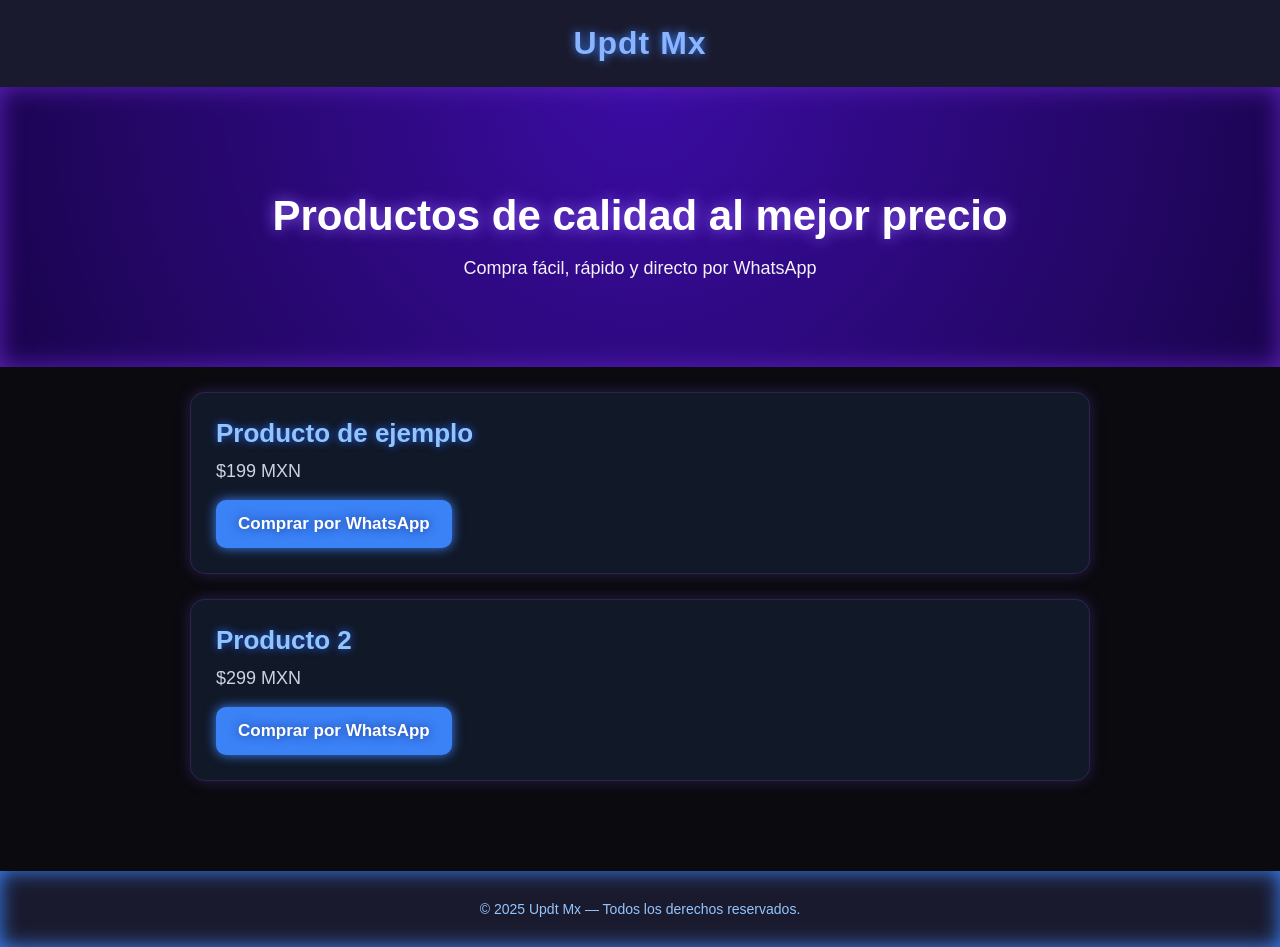
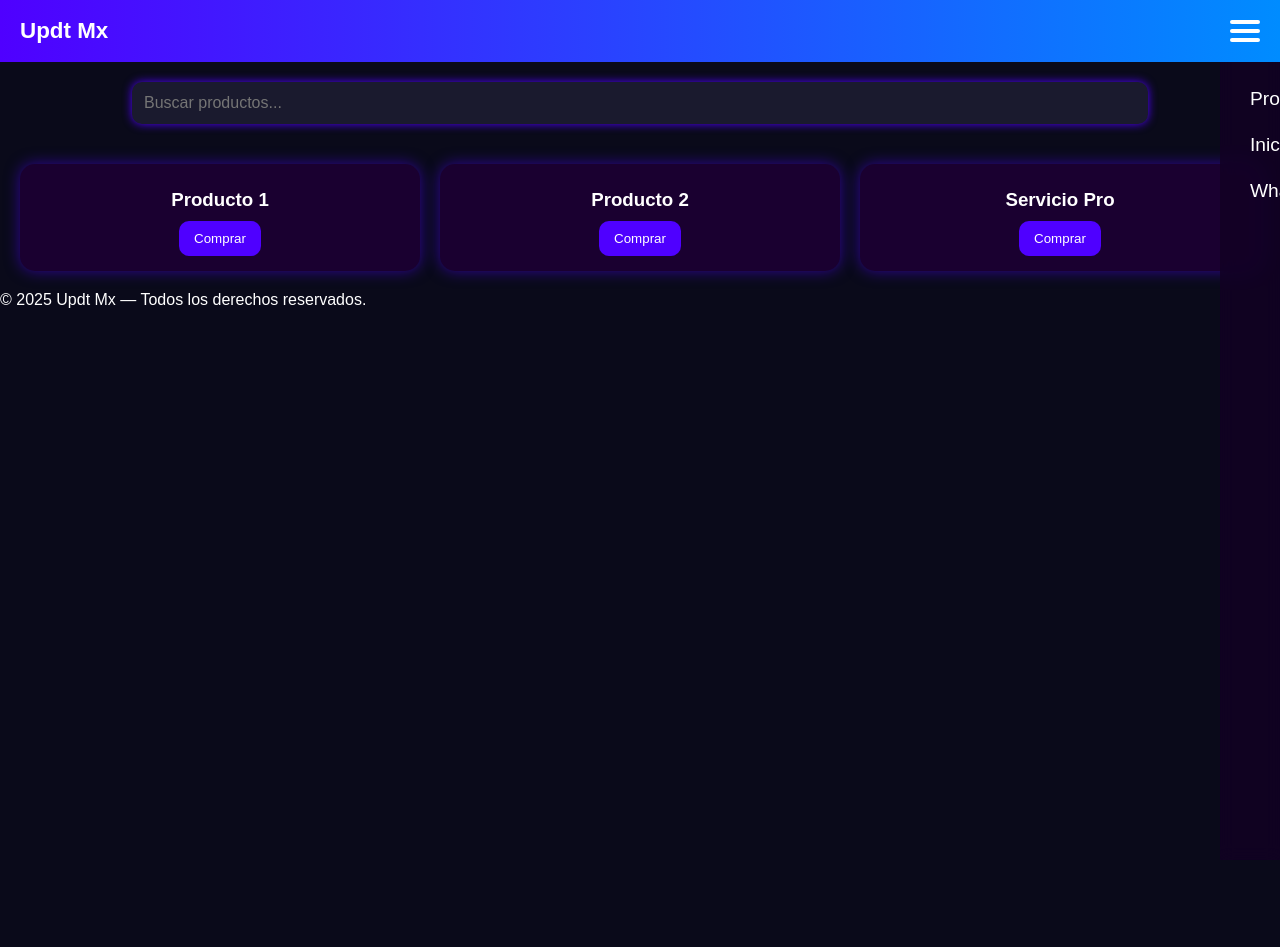
Before and after one commit to JesusM1206/UpdtMx, a plain HTML site: page index.html in a window 1280 px wide. After the commit the page ends 800 px from the top, so only its background shows below. Drawn offline with Linux system fonts and the light colour scheme.

Commit message:
Update index.html

```diff
--- a/index.html
+++ b/index.html
@@ -6,111 +6,202 @@
     <style>
         body {
             margin: 0;
-            padding: 0;
             font-family: Arial, sans-serif;
-            background: #0a0a0f;
-            color: #e5e7eb;
-        }header {
-        background: #1a1a2e;
-        color: #8ab4ff;
-        padding: 25px 20px;
-        text-align: center;
-        font-size: 32px;
-        font-weight: bold;
-        letter-spacing: 1px;
-        text-shadow: 0 0 10px #3b82f6;
+            background: #0a0a1a;
+            color: white;
+        }/* Barra superior */
+    header {
+        display: flex;
+        justify-content: space-between;
+        align-items: center;
+        padding: 15px 20px;
+        background: linear-gradient(90deg, #4f00ff, #008cff);
+        position: sticky;
+        top: 0;
+        z-index: 1000;
     }
 
-    .hero {
-        background: radial-gradient(circle at top, #3b0ca3, #1a044d);
-        color: white;
-        padding: 70px 20px;
-        text-align: center;
-        box-shadow: 0 0 25px #5b21b6 inset;
-    }
-    .hero h1 {
-        font-size: 42px;
-        margin-bottom: 10px;
-        text-shadow: 0 0 15px #8b5cf6;
-    }
-    .hero p {
-        font-size: 18px;
-        opacity: 0.95;
+    .logo {
+        font-size: 1.4rem;
+        font-weight: bold;
     }
 
-    .contenedor {
-        max-width: 900px;
-        margin: auto;
-        padding: 25px;
+    /* Menú hamburguesa */
+    .hamburger {
+        width: 30px;
+        cursor: pointer;
+    }
+    .hamburger div {
+        height: 4px;
+        background: white;
+        margin: 5px 0;
+        border-radius: 5px;
+        transition: 0.3s;
     }
 
-    .producto {
-        background: #111827;
+    /* Menú desplegable */
+    #menu {
+        position: fixed;
+        top: 0;
+        right: -250px;
+        width: 250px;
+        height: 100%;
+        background: #120023cc;
+        backdrop-filter: blur(8px);
+        padding: 30px;
+        transition: 0.3s;
+    }
+    #menu a {
+        display: block;
+        color: white;
+        text-decoration: none;
+        padding: 12px 0;
+        font-size: 1.2rem;
+    }
+
+    #menu.open {
+        right: 0;
+    }
+
+    /* Buscador */
+    .search-container {
+        padding: 20px;
+        text-align: center;
+    }
+
+    .search-container input {
+        width: 80%;
+        padding: 12px;
+        border-radius: 10px;
+        border: none;
+        outline: none;
+        background: #1a1a2e;
+        color: white;
+        font-size: 1rem;
+        box-shadow: 0 0 10px #4f00ff;
+    }
+
+    /* Productos */
+    .products {
+        display: grid;
+        grid-template-columns: repeat(auto-fit, minmax(200px, 1fr));
+        gap: 20px;
+        padding: 20px;
+    }
+
+    .product {
+        background: #1a0030;
+        padding: 15px;
+        border-radius: 15px;
+        text-align: center;
+        box-shadow: 0 0 15px #4f00ff88;
+    }
+
+    .product h3 {
+        margin: 10px 0;
+    }
+
+    .product button {
+        padding: 10px 15px;
+        background: #4f00ff;
+        border: none;
+        border-radius: 10px;
+        color: white;
+        cursor: pointer;
+    }
+
+    /* Login */
+    .login-container {
+        max-width: 350px;
+        margin: 50px auto;
+        background: #140028;
         padding: 25px;
         border-radius: 15px;
-        box-shadow: 0 0 15px rgba(139, 92, 246, 0.25);
-        margin-bottom: 25px;
-        transition: 0.25s ease;
-        border: 1px solid rgba(139, 92, 246, 0.2);
+        box-shadow: 0 0 20px #6800ff;
     }
-    .producto:hover {
-        transform: translateY(-5px);
-        box-shadow: 0 0 25px rgba(96, 165, 250, 0.45);
+    .login-container h2 {
+        text-align: center;
     }
-    .producto h2 {
-        margin: 0 0 12px;
-        font-size: 26px;
-        color: #93c5fd;
-        text-shadow: 0 0 8px #2563eb;
+    .login-container input {
+        width: 100%;
+        padding: 12px;
+        margin: 10px 0;
+        border: none;
+        border-radius: 10px;
+        background: #1a1a2e;
+        color: white;
+        box-shadow: 0 0 8px #4f00ff;
     }
-    .producto p {
-        margin: 0 0 18px;
-        font-size: 18px;
-        color: #cbd5e1;
+    .login-container button {
+        width: 100%;
+        padding: 12px;
+        background: #4f00ff;
+        border: none;
+        border-radius: 10px;
+        margin-top: 10px;
+        cursor: pointer;
+        color: white;
     }
 
-    .btn {
-        display: inline-block;
-        background: #3b82f6;
-        color: white;
-        padding: 14px 22px;
-        border-radius: 10px;
-        text-decoration: none;
-        font-weight: bold;
-        font-size: 17px;
-        text-shadow: 0 0 10px #1e3a8a;
-        box-shadow: 0 0 12px #3b82f6;
-    }
-    .btn:hover {
-        background: #2563eb;
-        box-shadow: 0 0 20px #60a5fa;
-    }
-
-    footer {
-        text-align: center;
-        padding: 30px;
-        margin-top: 40px;
-        background: #1a1a2e;
-        color: #93c5fd;
-        font-size: 14px;
-        box-shadow: 0 0 20px #3b82f6 inset;
-    }
 </style>
 
 </head>
-<body><header>Updt Mx</header><section class="hero">
-    <h1>Productos de calidad al mejor precio</h1>
-    <p>Compra fácil, rápido y directo por WhatsApp</p>
-</section><div class="contenedor">
-    <div class="producto">
-        <h2>Producto de ejemplo</h2>
-        <p>$199 MXN</p>
-        <a class="btn" href="https://wa.me/5216183818899?text=Hola,%20quiero%20el%20producto%20de%20ejemplo">Comprar por WhatsApp</a>
-    </div><div class="producto">
-    <h2>Producto 2</h2>
-    <p>$299 MXN</p>
-    <a class="btn" href="https://wa.me/5216183818899?text=Hola,%20quiero%20el%20producto%202">Comprar por WhatsApp</a>
+<body>
+    <header>
+        <div class="logo">Updt Mx</div><div class="hamburger" onclick="toggleMenu()">
+        <div></div>
+        <div></div>
+        <div></div>
+    </div>
+</header>
+
+<!-- Menú -->
+<div id="menu">
+    <a href="index.html">Inicio</a>
+    <a href="#productos">Productos</a>
+    <a href="login.html">Iniciar sesión</a>
+    <a href="https://wa.me/5216183818899" target="_blank">WhatsApp</a>
 </div>
+
+<!-- Buscador -->
+<div class="search-container">
+    <input type="text" id="search" placeholder="Buscar productos..." onkeyup="buscar()" />
+</div>
+
+<!-- Productos -->
+<div class="products" id="productos">
+    <div class="product" data-name="Producto 1">
+        <h3>Producto 1</h3>
+        <button>Comprar</button>
+    </div>
+    <div class="product" data-name="Producto 2">
+        <h3>Producto 2</h3>
+        <button>Comprar</button>
+    </div>
+    <div class="product" data-name="Servicio Pro">
+        <h3>Servicio Pro</h3>
+        <button>Comprar</button>
+    </div>
+</div>
+
+<script>
+    function toggleMenu() {
+        document.getElementById("menu").classList.toggle("open");
+    }
+
+    function buscar() {
+        const filtro = document.getElementById("search").value.toLowerCase();
+        const productos = document.querySelectorAll(".product");
+
+        productos.forEach(p => {
+            const nombre = p.getAttribute("data-name").toLowerCase();
+            p.style.display = nombre.includes(filtro) ? "block" : "none";
+        });
+    }
+</script>
+
+</body>
+</html>
 
 </div><footer>
     © 2025 Updt Mx — Todos los derechos reservados.
```
